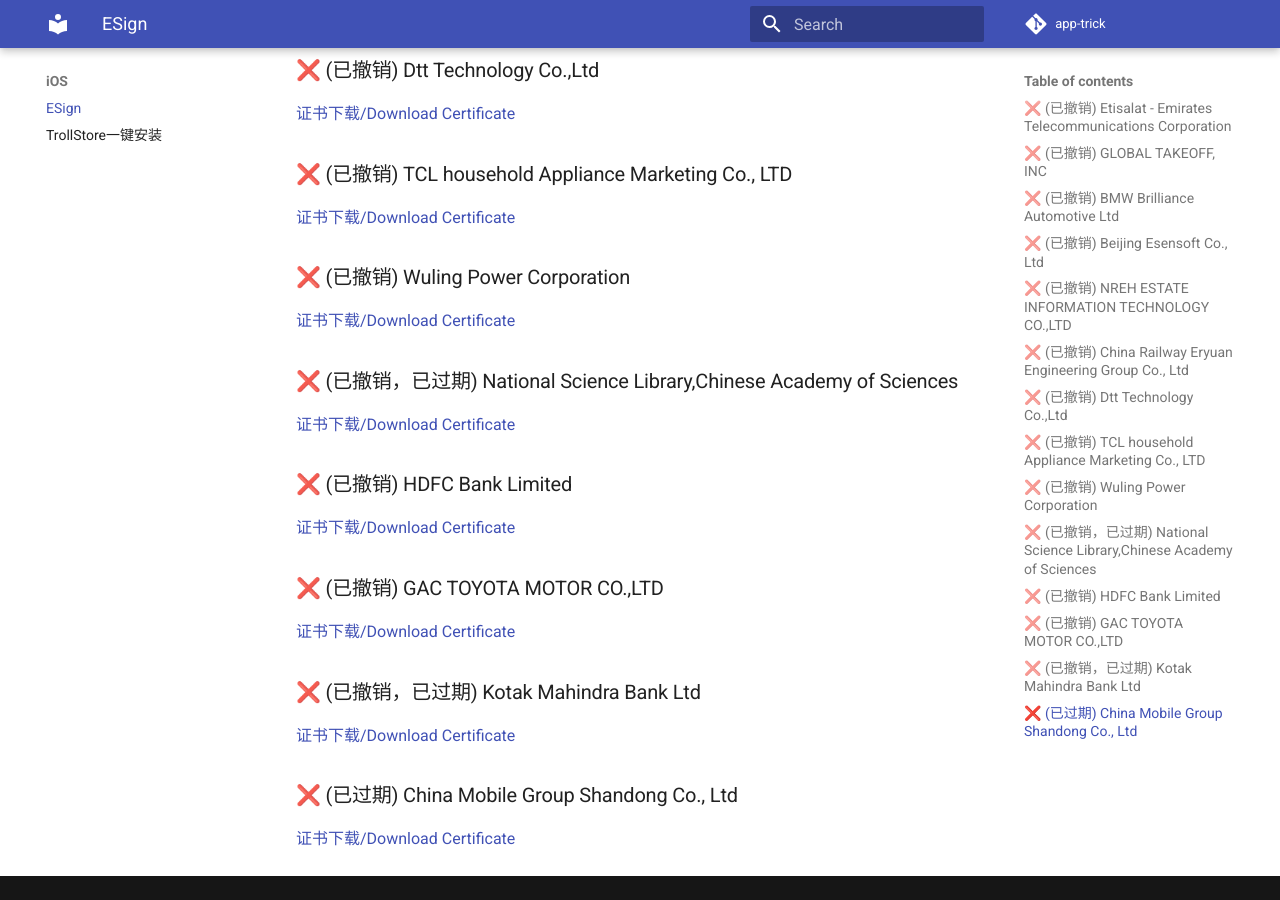
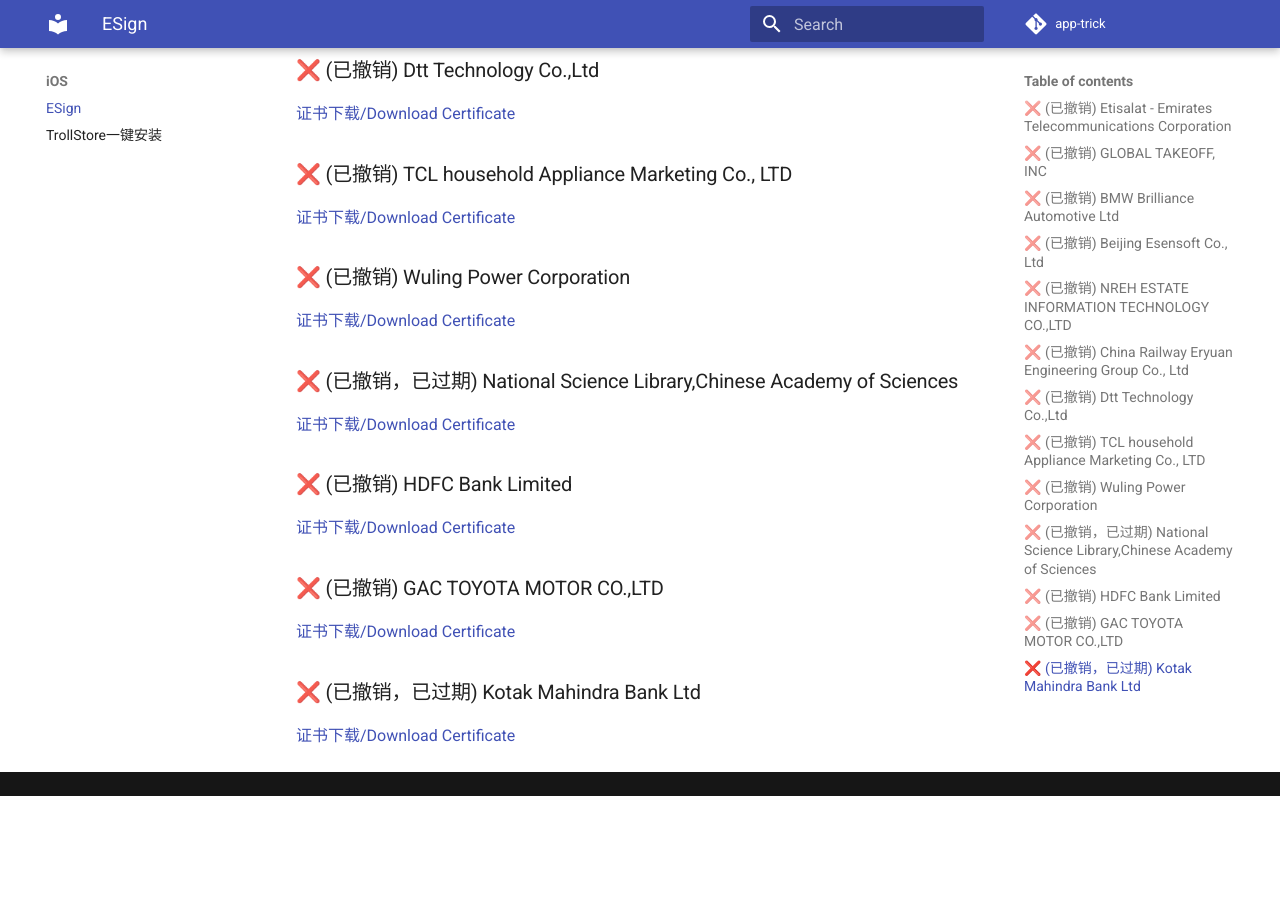
Before and after one commit to app-trick/app-trick.github.io, an MkDocs documentation site: the page built from docs/iOS/Esign.md, in a window 1280 px wide and 900 px high, scrolled down 961 px. Built offline with MkDocs 1.6.1 and Material for MkDocs 9.7.7, drawn with Linux system fonts in a browser that asks for light colours; comment, search, counter and statistics services are not loaded; after the commit the page ends 1757 px from its top, so only the background shows below that.

Commit message:
Esign Repo Update

```diff
--- a/docs/iOS/Esign.md
+++ b/docs/iOS/Esign.md
@@ -34,5 +34,3 @@
 [证书下载/Download Certificate](/iOS/cert/GAC%20TOYOTA%20MOTOR%20CO.%2CLTD.zip)
 ### ❌ (已撤销，已过期) Kotak Mahindra Bank Ltd
 [证书下载/Download Certificate](/iOS/cert/Kotak%20Mahindra%20Bank%20Ltd.zip)
-### ❌ (已过期) China Mobile Group Shandong Co., Ltd
-[证书下载/Download Certificate](/iOS/cert/China%20Mobile%20Group%20Shandong%20Co.%2C%20Ltd.zip)
--- a/docs/iOS/cert/list.txt
+++ b/docs/iOS/cert/list.txt
@@ -11,4 +11,3 @@
 HDFC Bank Limited.zip
 GAC TOYOTA MOTOR CO.,LTD.zip
 Kotak Mahindra Bank Ltd.zip
-China Mobile Group Shandong Co., Ltd.zip
```
Also changed, not shown: 1 other file.
